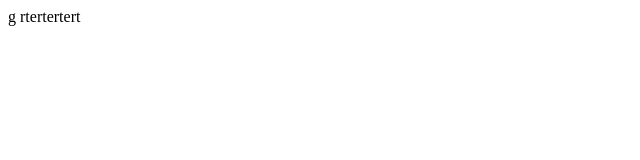
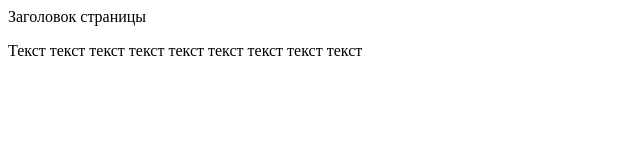
Before and after one commit to 4milov/Git-start, a plain HTML site: page test.html in a window 1280 px wide. Shown: the whole page, without its empty margins (0-640 px from the left). Drawn offline with Linux system fonts and the light colour scheme.

Commit message:
test.html added

```diff
--- a/test.html
+++ b/test.html
@@ -1,5 +1,7 @@
 <!DOCTYPE html>
-g
 <html>
-    <head>rtertertert</head>
+    <head>Заголовок страницы</head>
+    <body>
+        <p>Текст текст текст текст текст текст текст текст текст</p>
+    </body>
 </html>
```
